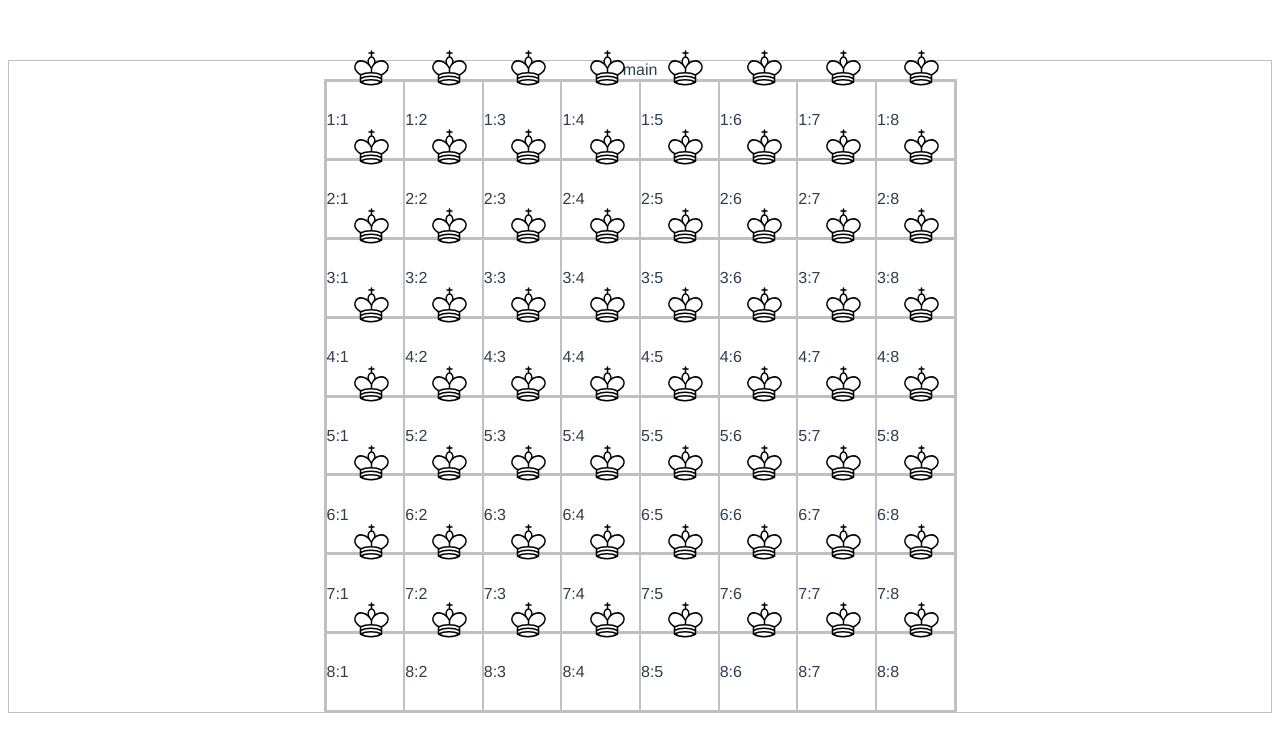
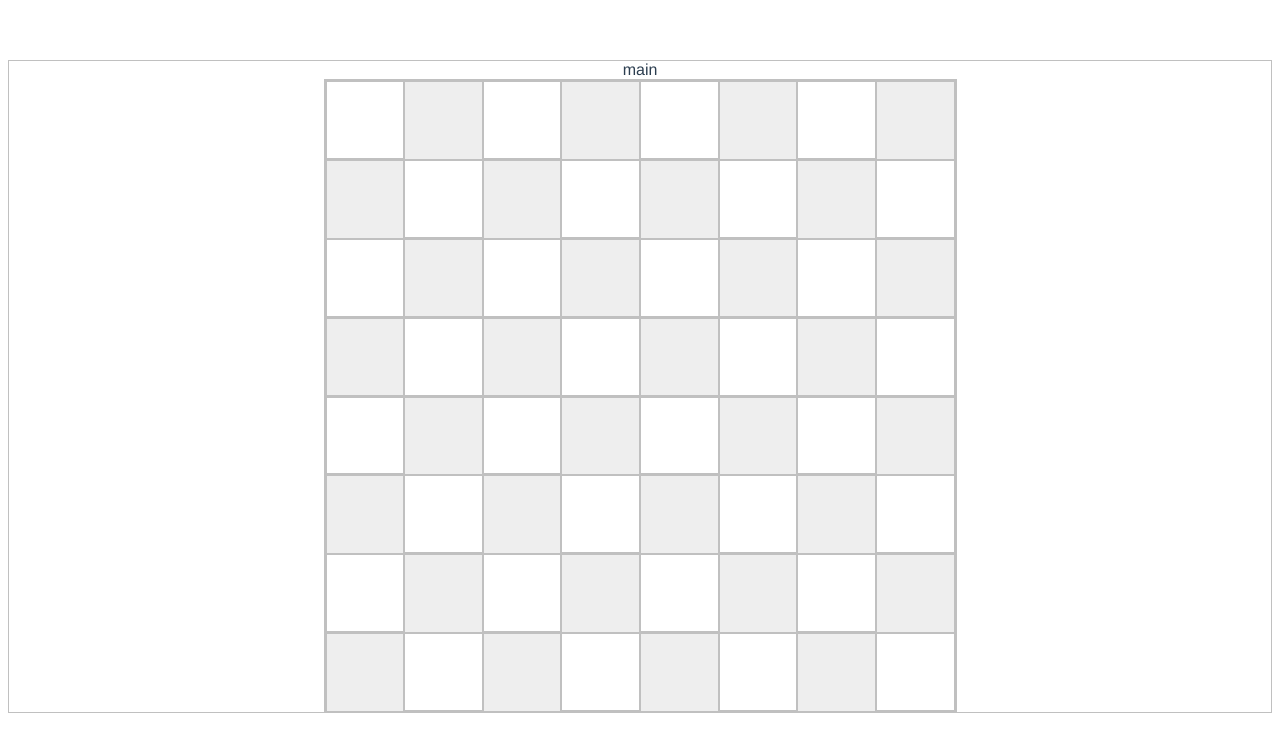
Before and after one commit to nick-bir/chess-stats, a Vue app in the folder client/: page / in a window 1280 px wide. Shown: the top 752 px of the page. Built offline with nearby package versions, Linux system fonts and the light colour scheme.

Commit message:
разметил доску

```diff
--- a/client/src/components/ChessBoard.vue
+++ b/client/src/components/ChessBoard.vue
@@ -2,9 +2,9 @@
     div.chess-board
         div.chess-board__content
             .chess-board__row(v-for="r in 8")
-                .chess-board__tile(v-for="c in 8")
+                .chess-board__tile(v-for="c in 8" :class="'chess-board__tile_side_' + ((r+c)%2 ? 'dark' : 'light')")
                     .chess-board__tile-content
-                        |{{r}}:{{c}}
+                        //- |{{r}}:{{c}}
                         ChessFigure
 
 
@@ -59,6 +59,10 @@ export default {
             width: 12.5%
             &:hover
                 border-color: red
+
+            &_side_dark
+                background: #eee;
+
         &__tile-content
             display: flex
             justify-content: center
--- a/client/src/components/ChessFigure.vue
+++ b/client/src/components/ChessFigure.vue
@@ -1,11 +1,11 @@
 <template>
-  <svg class="inline-svg-icon">
-    <use :xlink:href="svg+'#chess-figure__klt'"></use>
+  <svg class="ChessFigure">
+    <use :xlink:href="svg+'#chess-figure__icon-klt'"></use>
   </svg>
 </template>
 
 <script>
-require('./ChessFigure__Sprite.svg');
+
 export default {
   data(){
     return {
@@ -15,3 +15,10 @@ export default {
 
 }
 </script>
+
+<style lang="stylus">
+  .ChessFigure
+    width: 100%
+    height: 100%
+
+</style>
```
